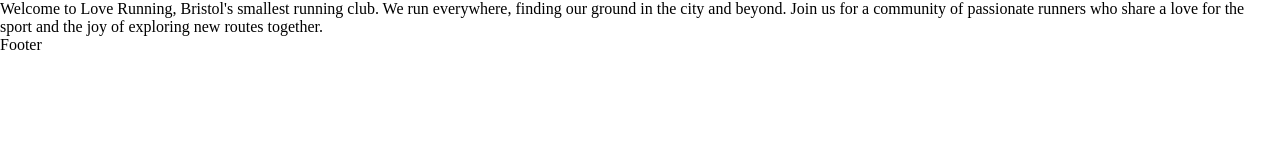
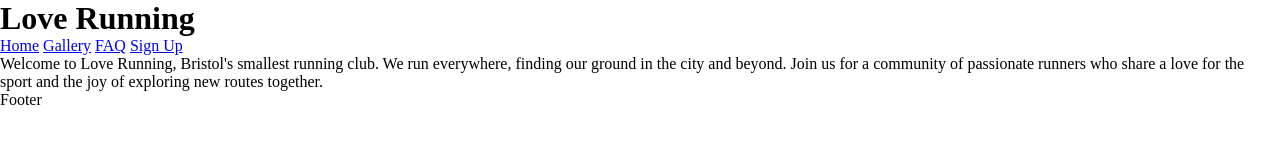
Before and after one commit to RH1945/love-running, a plain HTML site: page index.html in a window 1280 px wide. Drawn offline with Linux system fonts and the light colour scheme.

Commit message:
testing refacor, no big changes

```diff
--- a/index.html
+++ b/index.html
@@ -22,6 +22,13 @@
 <body>
     <!--Header-->
     <header>
+        <h1>Love Running</h1>
+        <nav>
+            <a href="index.html">Home</a>
+            <a href="gallery.html">Gallery</a>
+            <a href="faq.html">FAQ</a>
+            <a href="form.html">Sign Up</a>
+        </nav>
     </header>
 
     <!--Main content-->
```
